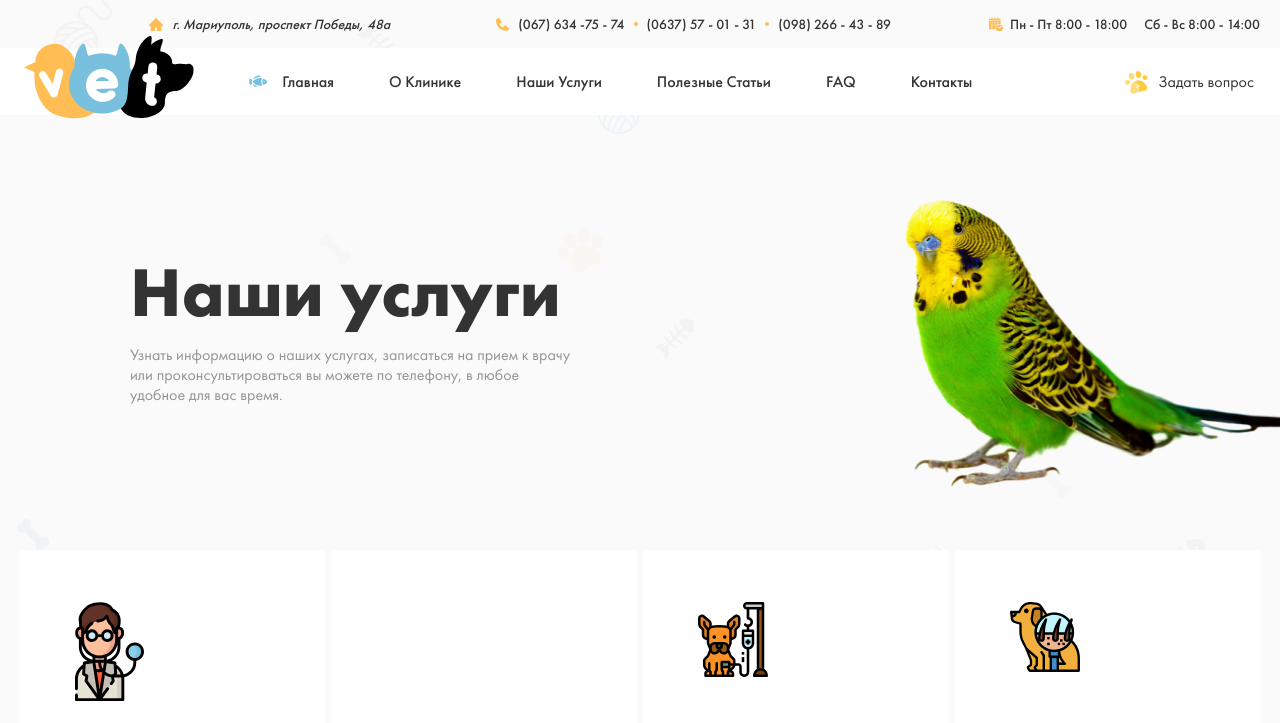
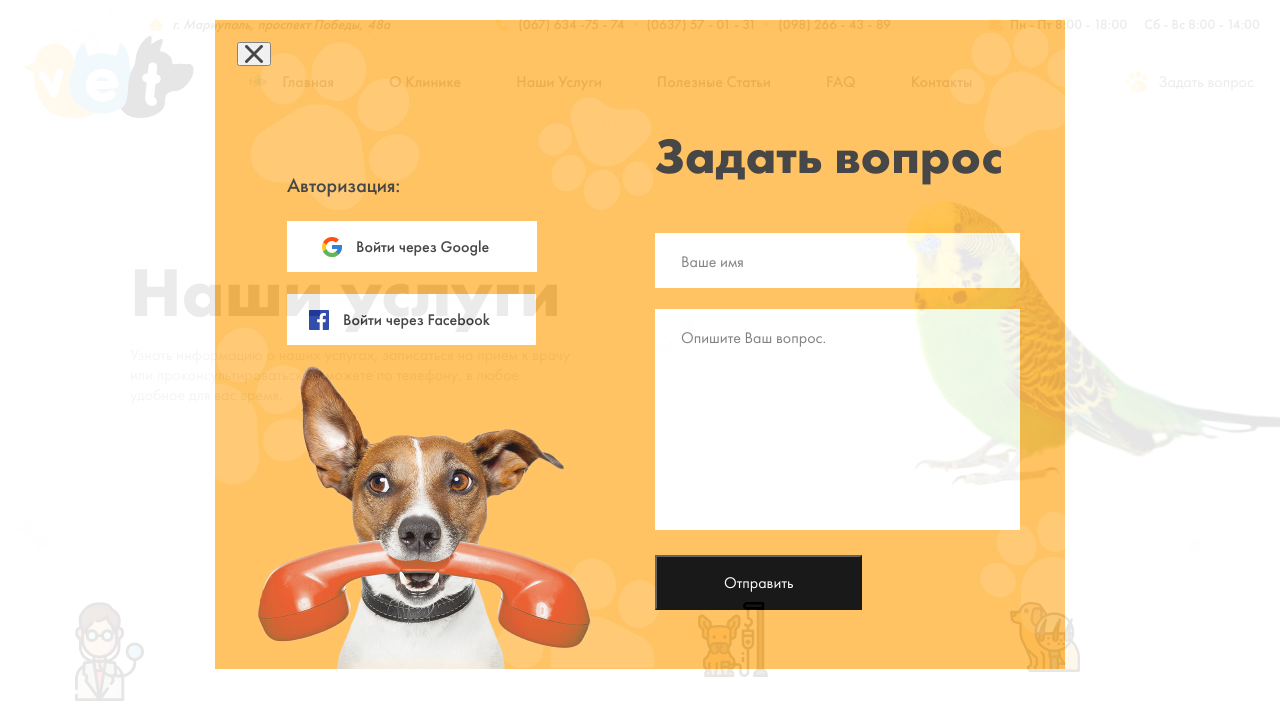
Before and after one commit to Kamol21/kamoliddin-2month-exam-vet-site, a plain HTML site: page services.html in a window 1280 px wide. Both pictures are taken after a click on the button "Задать вопрос". Shown: the top 723 px of the page. Drawn offline with Linux system fonts and the light colour scheme; files whose address does not match are found by name.

Commit message:
add services page and fix all problems

```diff
--- a/css/main.css
+++ b/css/main.css
@@ -1146,10 +1146,10 @@ p {
 }
 .modal {
     display: none;
-    /* position: fixed;
+    position: fixed;
     top: 0%;
     left: 0%;
-    z-index: 10; */
+    z-index: 10;
     width: 100%;
     height: 100%;
     background-color: rgb(255, 255, 255);
@@ -1164,7 +1164,7 @@ p {
     align-items: center;
     justify-content: space-between;
     width: 850px;
-    margin: 80px auto 0 auto;
+    margin: 20px auto 0 auto;
     background-image: url("../images/modal-bg.jpg");
 }
 .modal-close-button {
```
